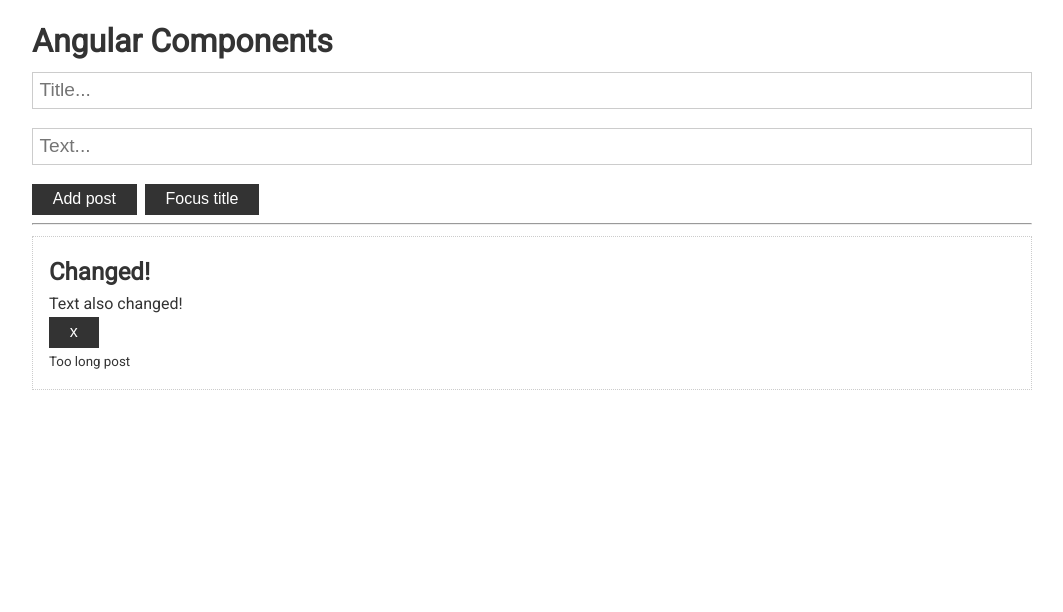
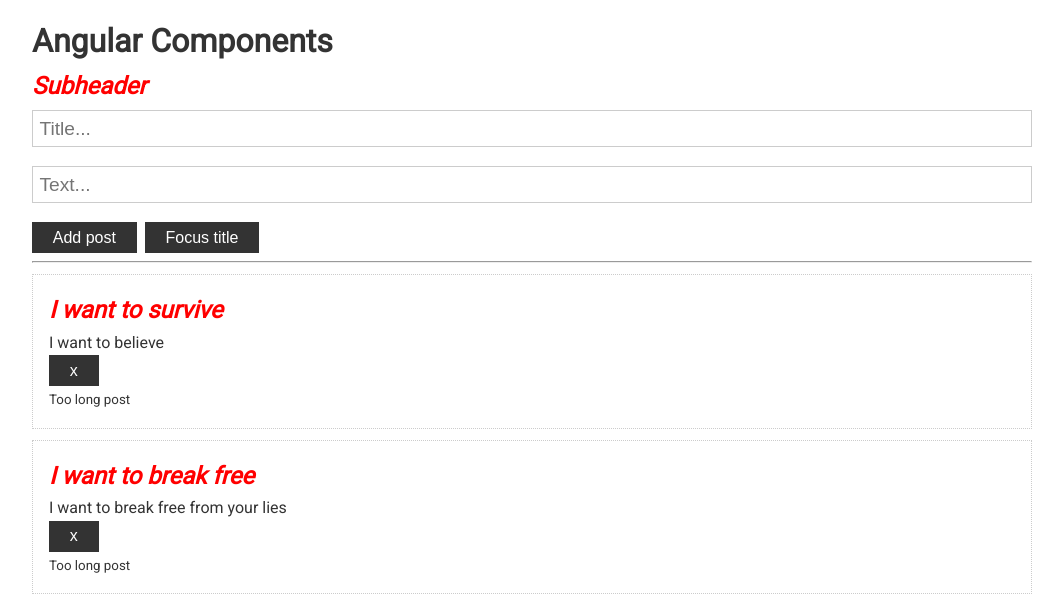
Before and after one commit to paraketsova/angular-basics, an Angular app: page / in a window 1280 px wide. Shown: the top 612 px of the page, without its empty margins (108-1171 px from the left). Built offline with nearby package versions, Linux system fonts and the light colour scheme.

Commit message:
Styles by ViewEncapsulation

```diff
--- a/src/app/app.component.html
+++ b/src/app/app.component.html
@@ -1,5 +1,6 @@
 <div class="container">
   <h1>Angular Components</h1>
+  <h2>Subheader</h2>
 
   <app-post-form
     (onAdd)="updatePosts($event)"
--- a/src/app/app.component.ts
+++ b/src/app/app.component.ts
@@ -14,18 +14,18 @@ export interface Post {
 export class AppComponent implements OnInit { //здесь заводим все динамические переменные
   posts: Post[] = [
     {title: 'I want to survive', text: 'I want to believe', id: 1},
-    // {title: 'I want to break free', text: 'I want to break free from your lies', id: 2}
+    {title: 'I want to break free', text: 'I want to break free from your lies', id: 2}
   ]
 
   ngOnInit(): void {
-    setTimeout(() => {
-      console.log('timeOut')
-      this.posts[0] = {
-        title: 'Changed!',
-        text: 'Text also changed!',
-        id: 33
-      }
-    }, 5000)
+    // setTimeout(() => {
+    //   console.log('timeOut')
+    //   this.posts[0] = {
+    //     title: 'Changed!',
+    //     text: 'Text also changed!',
+    //     id: 33
+    //   }
+    // }, 5000)
     //в апп компоненте спустя неск секунд меняется элемент и энгуляр понял что изменилось и нарисовал в шаблоне
   }
 
--- a/src/app/post/post.component.scss
+++ b/src/app/post/post.component.scss
@@ -0,0 +1,8 @@
+h2 {
+  font-weight: bold;
+  font-style: italic;
+  color: red;
+}
+// локализация стилей внутри компонентов!!! Но мы можме принудительно задать
+// стили компонента как глобальные стили - см. файл post.component.ts
+// @Component add encapsulation
--- a/src/app/post/post.component.ts
+++ b/src/app/post/post.component.ts
@@ -13,7 +13,8 @@ import {
   OnDestroy,
   OnInit,
   Output,
-  SimpleChanges
+  SimpleChanges,
+  ViewEncapsulation
 } from '@angular/core';
 import {Post} from "../app.component";
 
@@ -21,10 +22,13 @@ import {Post} from "../app.component";
   selector: 'app-post',
   templateUrl: './post.component.html',
   styleUrls: ['./post.component.scss'],
-  changeDetection: ChangeDetectionStrategy.OnPush
+  changeDetection: ChangeDetectionStrategy.OnPush,
   // при значении onPush ангуляр будет реагировать ТОЛЬКО на входные свойства OnInput
   // и если мы изменим Default на ОнПуш, то изменение названий постов перестанет работать по таймауту
   // или мы можем внести ссылку на отслеживаемый элемент в ОнИнпутв апп.компонент.тс
+  encapsulation: ViewEncapsulation.None
+  // это позволит задать стиль, прописанный в компоненте, как глобальный стиль
+  // см файл post.component.css
 })
 export class PostComponent implements
   OnInit,
```
